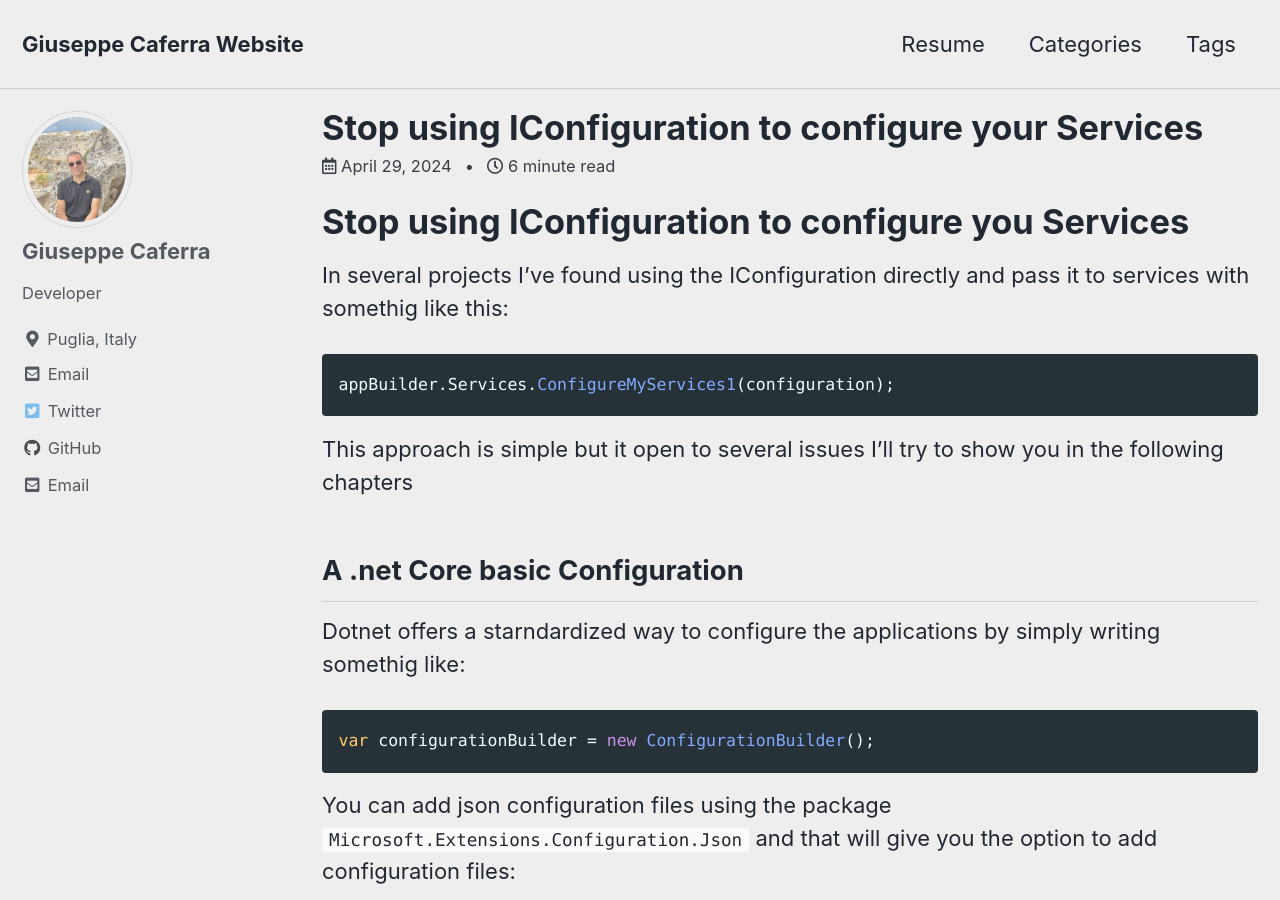
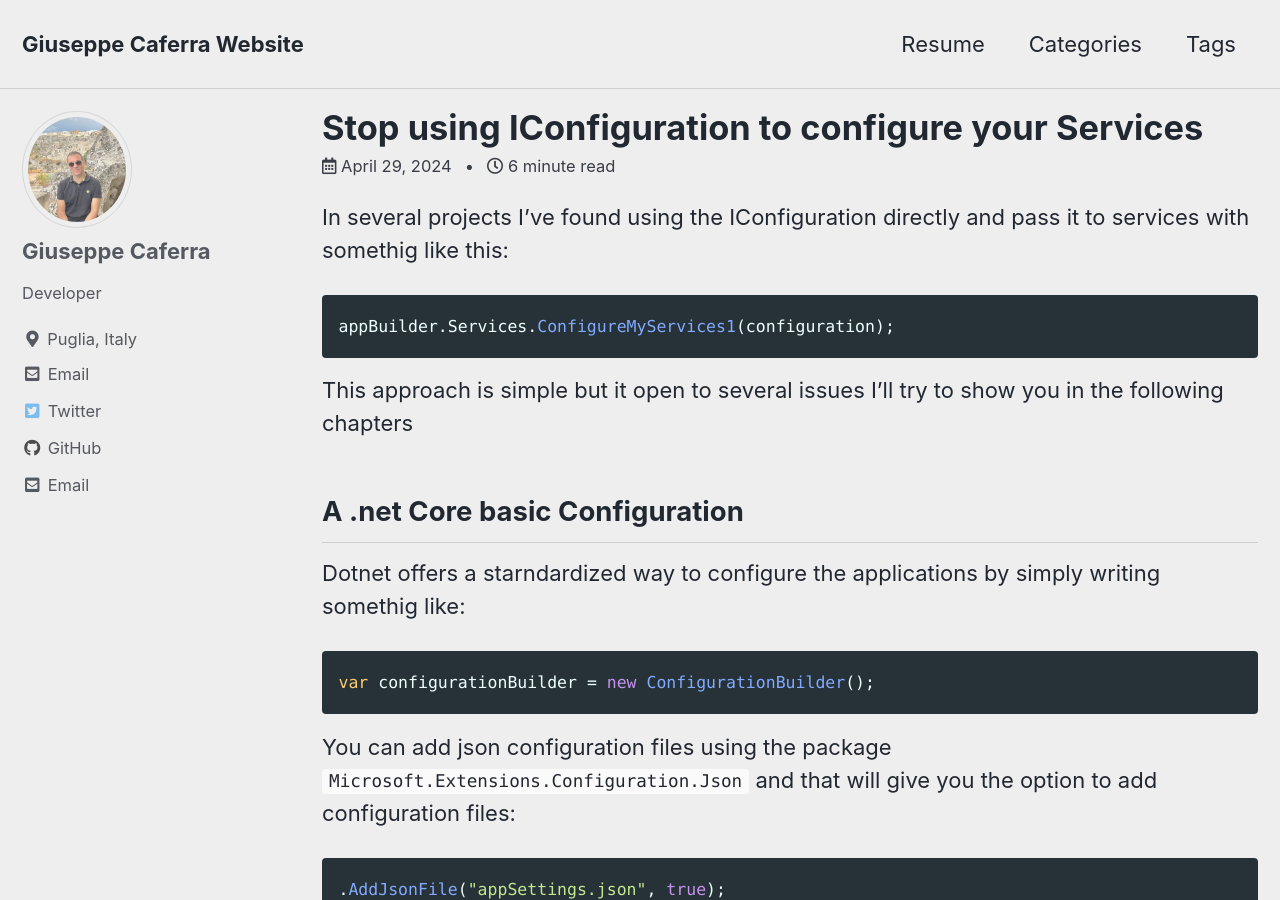
Before and after one commit to gcaferra/gcaferra.github.io, a Jekyll site: the page built from _posts/2024/2024-04-29-Stop-using-IConfiguration-to-configure-Services.md, in a window 1280 px wide and 900 px high. Built offline with Jekyll 4.4.1, drawn with Linux system fonts in a browser that asks for light colours; cached includes are drawn as plain includes; comment, search, counter and statistics services are not loaded.

Commit message:
Removed duplicated Title

```diff
--- a/_posts/2024/2024-04-29-Stop-using-IConfiguration-to-configure-Services.md
+++ b/_posts/2024/2024-04-29-Stop-using-IConfiguration-to-configure-Services.md
@@ -7,8 +7,6 @@ tags:
 - core
 - best practices
 ---
-
-# Stop using IConfiguration to configure you Services
 
 In several projects I've found using the IConfiguration directly and pass it to services with somethig like this:
 
```
